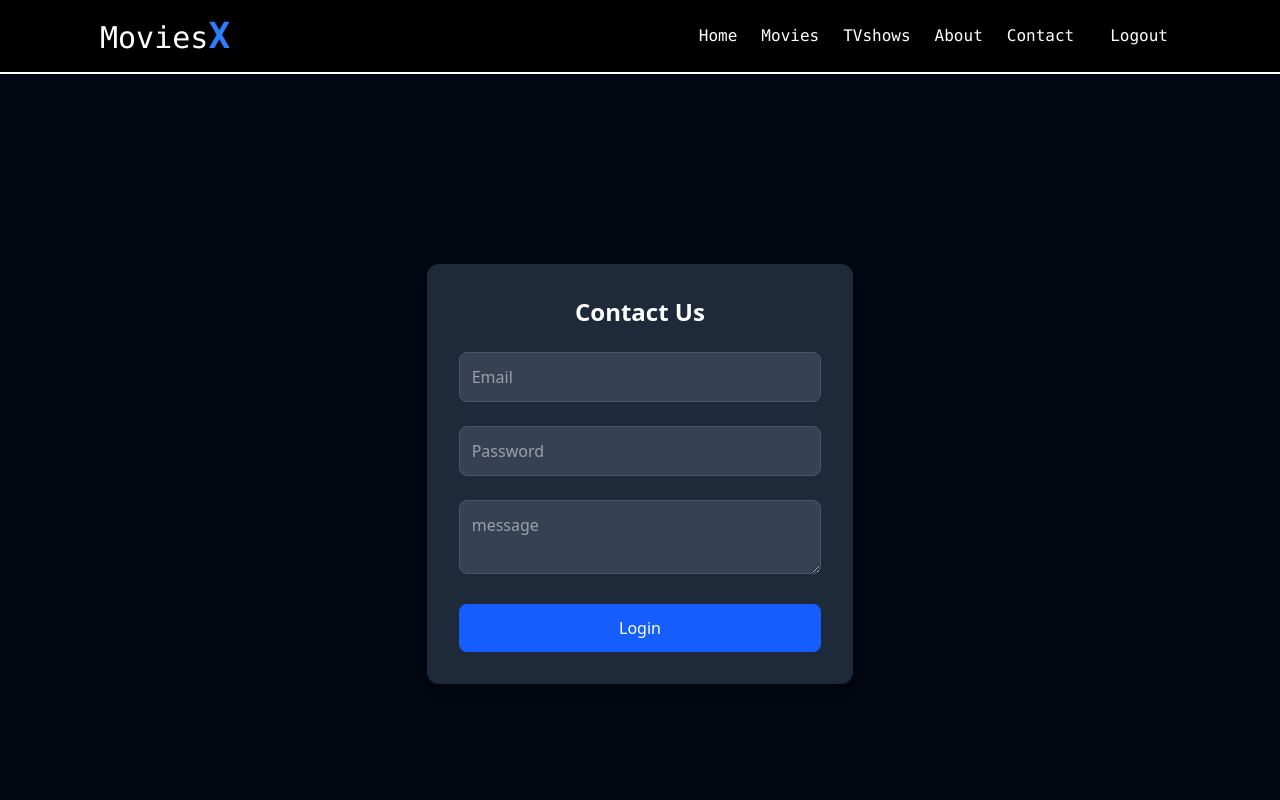
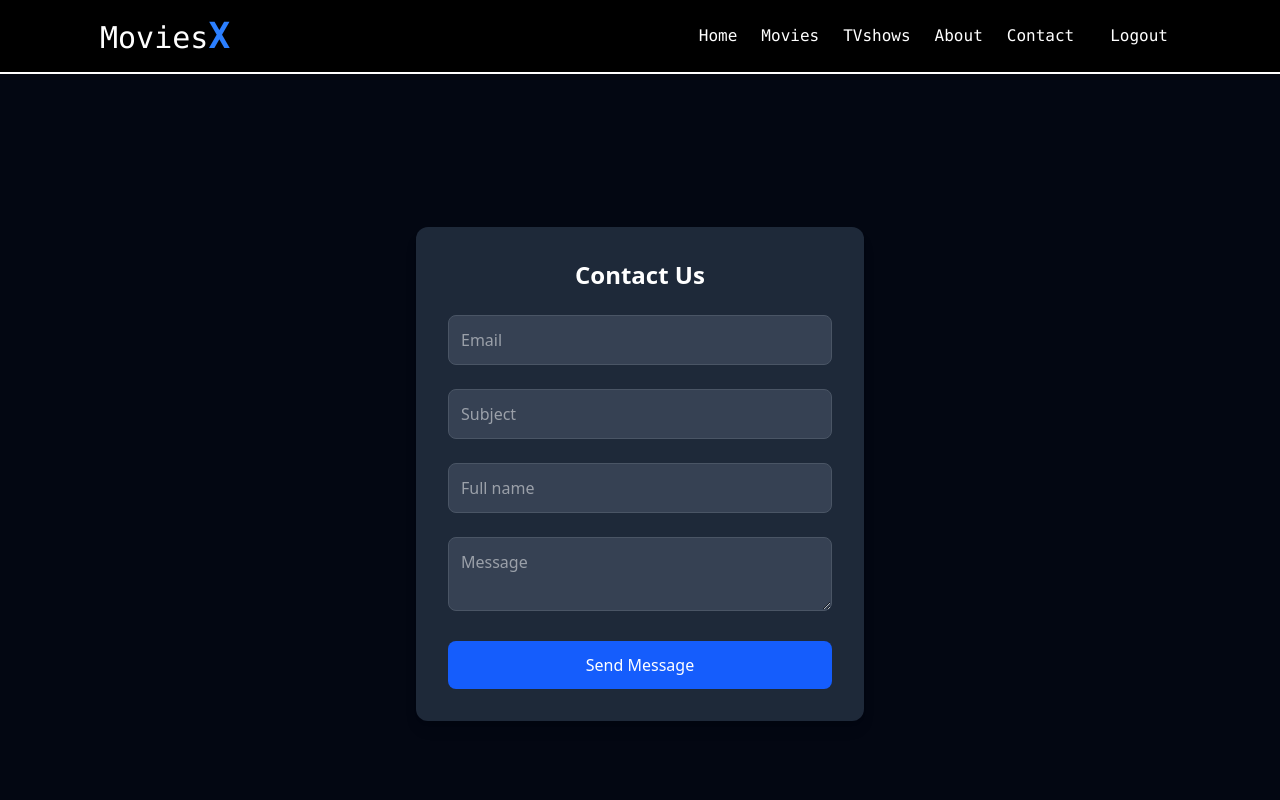
Before and after one commit to M-ilyas1/MoviesX, a React (Vite) app: page /contact in a window 1280 px wide. Shown: the top 800 px of the page. Built offline with nearby package versions, Linux system fonts and the light colour scheme; sample sign-in values are in the browser's storage.

Commit message:
add Send email - feature from the conatct us form

```diff
--- a/package.json
+++ b/package.json
@@ -10,6 +10,7 @@
     "preview": "vite preview"
   },
   "dependencies": {
+    "@emailjs/browser": "^4.4.1",
     "@tailwindcss/vite": "^4.0.6",
     "react": "^19.0.0",
     "react-dom": "^19.0.0",
--- a/src/Components/Footer.jsx
+++ b/src/Components/Footer.jsx
@@ -32,8 +32,9 @@ const Footer = () => {
         </div>
 
         <div className="text-center text-gray-400 text-sm mt-6">
-          &copy; {new Date().getFullYear()} MovieHub. All rights reserved.
+          &copy; {new Date().getFullYear()} <span className="text-blue-500">MoviesX</span>. All rights reserved.
         </div>
+        <hr />
       </div>
     </footer>
   );
--- a/src/Pages/Contact.jsx
+++ b/src/Pages/Contact.jsx
@@ -1,34 +1,69 @@
+import { useRef } from "react";
+import emailjs from "@emailjs/browser";
+
 const Contact = () => {
+  const form = useRef();
+
+  const sendEmail = (e) => {
+    e.preventDefault();
+
+    if (!form.current) {
+      console.log("Form reference is null");
+      return;
+    }
+
+    emailjs
+      .sendForm("service_r2w0yva", "template_770kpuf", form.current, {
+        publicKey: "JGL68kdxF5DObMtJu",
+      })
+      .then(
+        () => {
+          console.log("SUCCESS!");
+          form.current.reset(); // Corrected reset function
+        },
+        (error) => {
+          console.log("FAILED...", error.text);
+        }
+      );
+  };
+
   return (
     <div className="flex min-h-screen items-center justify-center bg-gray-950">
-      <div className="w-full max-w-1/3 bg-gray-800 p-8 shadow-lg rounded-xl">
-        <h2 className="text-2xl font-bold text-center text-white">
-          Contact Us
-        </h2>
-        <form className="mt-6 space-y-6">
+      <div className="w-full max-w-md bg-gray-800 p-8 shadow-lg rounded-xl">
+        <h2 className="text-2xl font-bold text-center text-white">Contact Us</h2>
+        <form ref={form} onSubmit={sendEmail} className="mt-6 space-y-6">
           <input
             type="email"
             placeholder="Email"
+            name="user_email"
             required
             className="w-full p-3 border border-gray-600 bg-gray-700 text-white rounded-lg focus:outline-none focus:ring-2 focus:ring-blue-500"
           />
           <input
-            type="password"
-            placeholder="Password"
+            type="text"
+            placeholder="Subject"
+            name="subject"
+            required
+            className="w-full p-3 border border-gray-600 bg-gray-700 text-white rounded-lg focus:outline-none focus:ring-2 focus:ring-blue-500"
+          />
+          <input
+            type="text"
+            placeholder="Full name"
+            name="from_name" // Updated to match email template
             required
             className="w-full p-3 border border-gray-600 bg-gray-700 text-white rounded-lg focus:outline-none focus:ring-2 focus:ring-blue-500"
           />
           <textarea
-            name=""
-            id=""
-            placeholder="message"
+            name="message"
+            placeholder="Message"
+            required
             className="w-full p-3 border border-gray-600 bg-gray-700 text-white rounded-lg focus:outline-none focus:ring-2 focus:ring-blue-500"
           ></textarea>
           <button
             type="submit"
             className="w-full bg-blue-600 text-white p-3 rounded-lg hover:bg-blue-700 transition duration-300"
           >
-            Login
+            Send Message
           </button>
         </form>
       </div>
```
Also changed, not shown: 1 other file (tests, documents, lock files or other folders).
